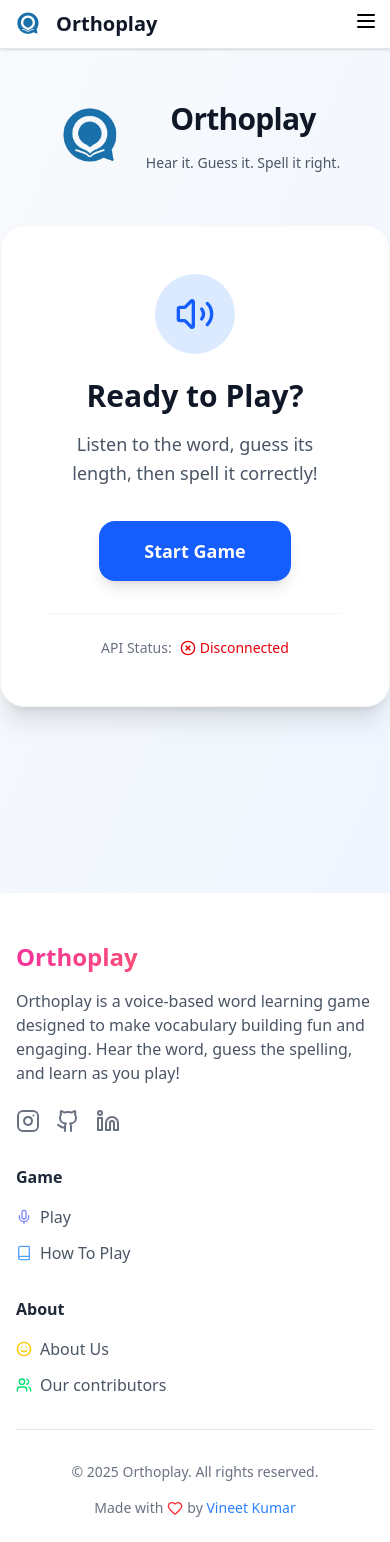
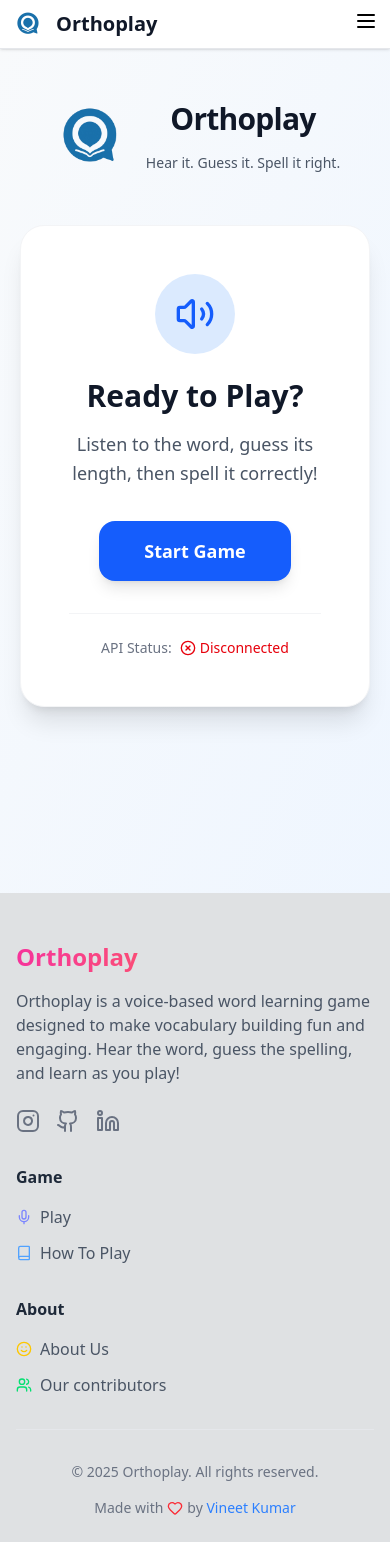
Before and after one commit to whyvineet/orthoplay, a React (Vite) app in the folder frontend/: page / in a window 390 px wide. Built offline with nearby package versions, Linux system fonts and the light colour scheme; no server answers.

Commit message:
fix: spacing, responsivness and footer background color

```diff
--- a/frontend/src/components/Footer.jsx
+++ b/frontend/src/components/Footer.jsx
@@ -71,7 +71,7 @@ const Footer = () => {
     ];
 
     return (
-        <footer className="bg-white/50  text-gray-600 pt-12 pb-6">
+        <footer className="bg-white/50  text-gray-600 pt-12 pb-6" style={{backgroundColor:"#dfe1e3ff"}}>
             <div className="max-w-6xl mx-auto px-4">
                 {/* Main Content */}
                 <div className="grid grid-cols-1 md:grid-cols-2 lg:grid-cols-4 gap-8 mb-8">
--- a/frontend/src/pages/StartPage.jsx
+++ b/frontend/src/pages/StartPage.jsx
@@ -2,7 +2,7 @@ import { Volume2, CheckCircle, XCircle } from "lucide-react";
 
 const StartPage = ({ isLoading, startGame, apiStatus }) => {
   return (
-    <div className="min-h-screen bg-gradient-to-br pt-12 from-slate-50 to-blue-50">
+    <div className="min-h-screen bg-gradient-to-br pt-12 from-slate-50 to-blue-50 pb-12">
       <div className="container mx-auto">
         <header className="text-center mb-12">
           <div className="flex items-center justify-center mb-6">
@@ -24,7 +24,7 @@ const StartPage = ({ isLoading, startGame, apiStatus }) => {
 
         {/* Start Game Card */}
         <div className="max-w-2xl mx-auto">
-          <div className="bg-white rounded-3xl shadow-xl border border-gray-100 p-12 text-center">
+          <div className="bg-white rounded-3xl shadow-xl border border-gray-100 p-12 text-center m-5">
             <div className="mb-8">
               <div className="inline-flex items-center justify-center w-20 h-20 bg-blue-100 rounded-full mb-6">
                 <Volume2 className="h-10 w-10 text-blue-600" />
@@ -36,22 +36,22 @@ const StartPage = ({ isLoading, startGame, apiStatus }) => {
                 Listen to the word, guess its length, then spell it correctly!
               </p>
             </div>
-
+            <div className="flex justify-center">
               <button
                 onClick={startGame}
                 disabled={isLoading}
-              className="inline-flex items-center justify-center px-8 py-4 bg-blue-600 text-white text-lg font-semibold rounded-2xl hover:bg-blue-700 transition-all duration-200 shadow-lg hover:shadow-xl disabled:opacity-50 disabled:cursor-not-allowed min-w-48"
+                className="px-8 py-4 bg-blue-600 text-white text-lg font-semibold rounded-2xl hover:bg-blue-700 transition-all duration-200 shadow-lg hover:shadow-xl disabled:opacity-50 disabled:cursor-not-allowed min-w-48"
               >
                 {isLoading ? "Starting..." : "Start Game"}
               </button>
+            </div>
 
             {/* API Status */}
             <div className="mt-8 pt-6 border-t border-gray-100">
               <div className="flex items-center justify-center text-sm">
                 <span className="text-gray-500 mr-2">API Status:</span>
                 <span
-                  className={`flex items-center font-medium ${
-                    apiStatus === "connected"
+                  className={`flex items-center font-medium ${apiStatus === "connected"
                       ? "text-green-600"
                       : "text-red-600"
                     }`}
```
Lines whose indentation alone changed are shown as unchanged.
